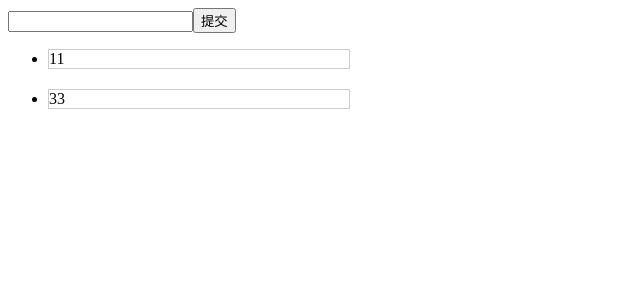
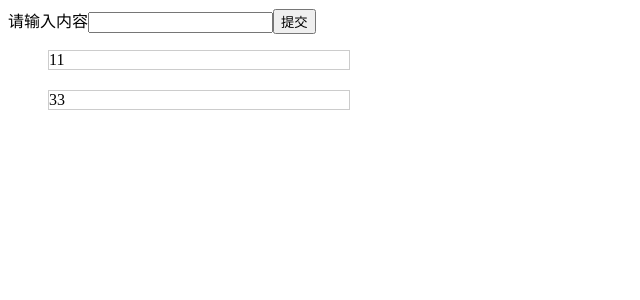
Before and after one commit to yinyuhui/react-demo, a React (Create React App) app: page / in a window 1280 px wide. Shown: the top 300 px of the page, without its empty margins (0-640 px from the left). Built offline with nearby package versions, Linux system fonts and the light colour scheme.

Commit message:
TodoList 功能完成

```diff
--- /dev/null
+++ b/src/components/TodoItem.js
@@ -0,0 +1,18 @@
+import React, { Component } from 'react'
+import '../css/todoList.css'
+
+export default class TodoItem extends Component {
+    constructor() {
+        super()
+    }
+
+    render() {
+        return (
+            <div className="list-item" onClick={ () => this.handleClick() }>{ this.props.content }</div>
+        )
+    }
+
+    handleClick() {
+        this.props.deleteItem(this.props.content)
+    }
+}
--- a/src/components/TodoList.js
+++ b/src/components/TodoList.js
@@ -1,4 +1,5 @@
 import React, { Component, Fragment } from 'react'
+import TodoItem from './TodoItem'
 import '../css/todoList.css'
 
 export default class TodoList extends Component {
@@ -13,37 +14,42 @@ export default class TodoList extends Component {
     render() {
         return (
             <Fragment>
-                <input value={this.state.inputValue} onChange={(e) => this.handleInput(e)} ></input>
-                <button onClick={() => this.handleClick()}>提交</button>
+                <span>请输入内容</span>
+                <input value={ this.state.inputValue } onChange={ (e) => this.handleInput(e) } ></input>
+                <button onClick={ () => this.handleClick() }>提交</button>
                 <ul>
-                    {
-                        this.state.list.map((item, index) => {
-                            return <li key={index} onClick={() => this.deleteItem(item)} className="list-item">{item}</li>
-                        })
-                    }
+                    { this.renderTodoListItem() }
                 </ul>
             </Fragment>
         )
     }
 
-    handleInput(e) {
-        this.setState({
-            'inputValue': e.target.value
+    renderTodoListItem() {
+        return this.state.list.map((item, index) => {
+            return <TodoItem
+                key={index}
+                content={item}
+                index={index}
+                deleteItem={this.deleteItem.bind(this)}
+            />
         })
     }
 
+    handleInput(e) {
+        const value = e.target.value
+        this.setState(() => ({'inputValue': value}))
+    }
+
     handleClick() {
-        this.setState({
-            list: [...this.state.list, this.state.inputValue],
+        this.setState((prevState) => ({
+            list: [...prevState.list, prevState.inputValue],
             inputValue: ''
-        })
+        }))
     }
 
     deleteItem(item) {
-        let arr = this.state.list.filter(i => i !== item)
-        console.log(this.state.list)
-        this.setState({
-            list: this.state.list.filter(i => i !== item)
-        })
+        this.setState((prevState) => ({
+            list: prevState.list.filter(i => i !== item)
+        }))
     }
 }
```
